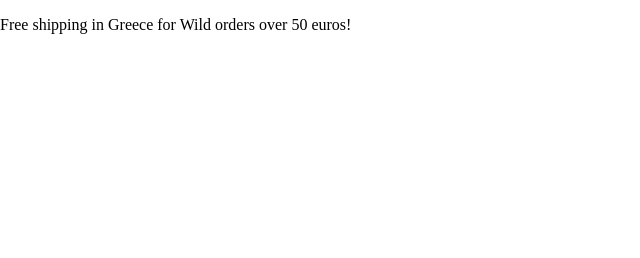
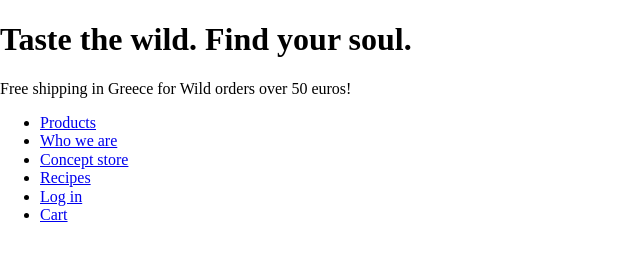
Before and after one commit to khakimovam/eco-shop, a plain HTML site: page index.html in a window 1280 px wide. Shown: the whole page, without its empty margins (0-640 px from the left). Drawn offline with Linux system fonts and the light colour scheme.

Commit message:
add header

```diff
--- a/index.html
+++ b/index.html
@@ -11,14 +11,46 @@
 </head>
 
 <body>
-    <header>
-        <div class="header">
-            <div class="header__promo">
-                <p class="header__promo__text">Free shipping in Greece for Wild orders over 50 euros!</p>
+    <header class="page-header">
+        <div class="page-header__wrapper">
+            <h1>Taste the wild. Find your soul.</h1>
+            <div class="page-header__description">
+                <p class="page-header__promo-text">Free shipping in Greece for Wild orders over 50 euros!</p>
             </div>
-            <div class="header__menu"></div>
+            <nav class="main-nav">
+                <div class="main-nav__wrapper">
+                    <ul class="main-nav__list site-list">
+                        <li class="site-list__item--active">
+                            <a href="#">Products</a>
+                        </li>
+                        <li class="site-list__item">
+                            <a href="#">Who we are</a>
+                        </li>
+                        <li class="site-list__item">
+                            <a href="#">Concept store</a>
+                        </li>
+                        <li class="site-list__item">
+                            <a href="#">Recipes</a>
+                        </li>
+                        <li class="site-list__item">
+                            <a href="#">Log in</a>
+                        </li>
+                        <li class="site-list__item">
+                            <a href="#">Cart</a>
+                        </li>
+
+
+
+
+
+                    </ul>
+                </div>
+            </nav>
         </div>
     </header>
+    <main class="page-main">
+
+    </main>
 </body>
 
 </html>
```
